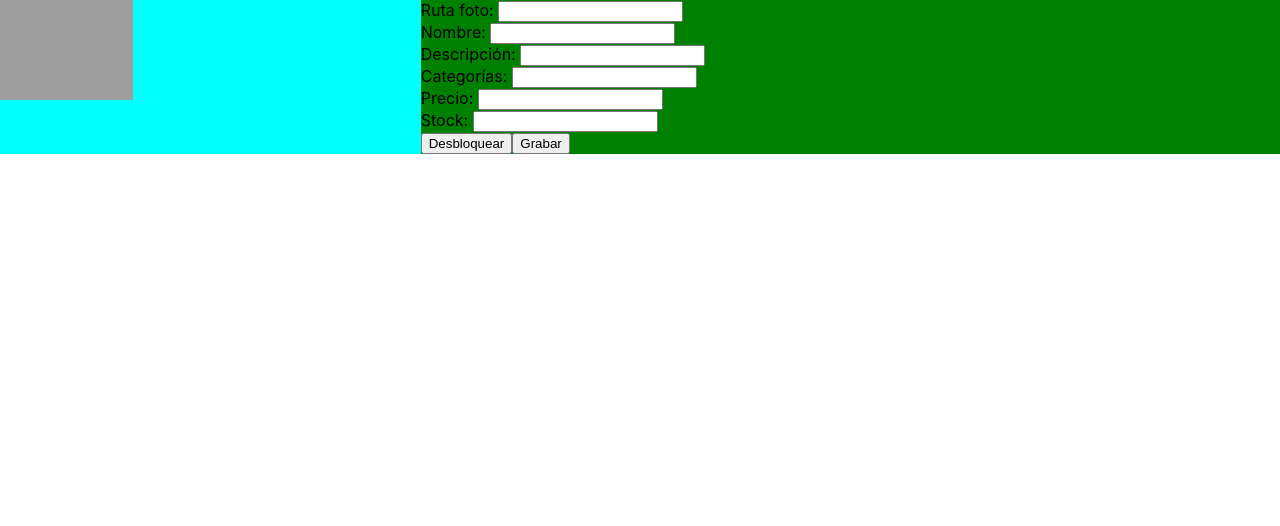
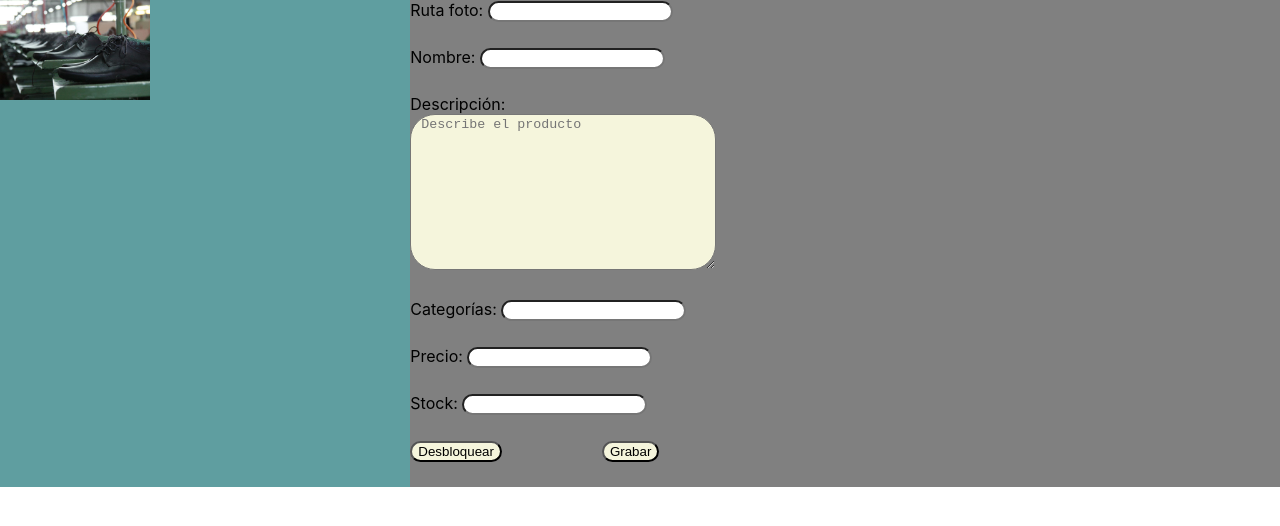
Before and after one commit to digitolink/Aplicacion-de-gestion-de-Ventas, a React (Create React App) app in the folder project/frontend/: page / in a window 1280 px wide. Shown: the top 526 px of the page. Built offline with nearby package versions, Linux system fonts and the light colour scheme.

Commit message:
cambios estéticos en la ficha de producto

```diff
--- a/project/frontend/src/App.js
+++ b/project/frontend/src/App.js
@@ -5,7 +5,10 @@ import {FichaProducto} from './components/fichaProducto/fichaProducto';
 function App() {
   return (
     <>
-    <FichaProducto></FichaProducto>
+    <FichaProducto id="1">
+
+
+    </FichaProducto>
 
     </>
 
--- a/project/frontend/src/components/fichaProducto/fichaProducto.jsx
+++ b/project/frontend/src/components/fichaProducto/fichaProducto.jsx
@@ -17,7 +17,7 @@ export function FichaProducto(props) {
     return (
         <main className={styles.main}>
             <section className = {styles.foto} >
-                <img className = {styles.tamanoFoto} src="http://localhost:3001/static/shoes.jpg" alt="zapatos de muestra" />
+                <img className = {styles.tamanoFoto} src={img} alt="zapatos de muestra" />
             </section>
             <section className={styles.datosProducto}>
                 <form action="">
@@ -27,8 +27,12 @@ export function FichaProducto(props) {
                     <label htmlFor="">Nombre: </label>
                     <input type="text" /><br />
 
-                    <label htmlFor="">Descripción: </label>
-                    <input type="text" /><br />
+                    <label htmlFor="">Descripción: </label><br />
+                    <textarea placeholder=" Describe el producto">
+
+                    </textarea>
+
+                    <br />
 
                     <label htmlFor="">Categorías: </label>
                     <input type="text" /><br />
--- a/project/frontend/src/components/fichaProducto/fichaProducto.module.css
+++ b/project/frontend/src/components/fichaProducto/fichaProducto.module.css
@@ -1,10 +1,31 @@
 .foto{
     flex-grow: 1;
-    background-color: aqua;
+    background-color: cadetblue;
 }
 .datosProducto{
     flex-grow: 2;
-    background-color: green;
+    background-color: grey;
+}
+
+.datosProducto input {
+    border-radius: 25px;
+    margin-bottom: 25px;
+}
+
+.datosProducto button {
+    border-radius: 25px;
+    border:solid 10 px;
+    margin-bottom: 25px;
+    margin-right: 100px;
+    background-color:beige;
+}
+
+.datosProducto textarea {
+    border-radius: 25px;
+    margin-bottom: 25px;
+    background-color:beige;
+    width: 300px;
+    height: 150px;
 }
 
 main{
```
